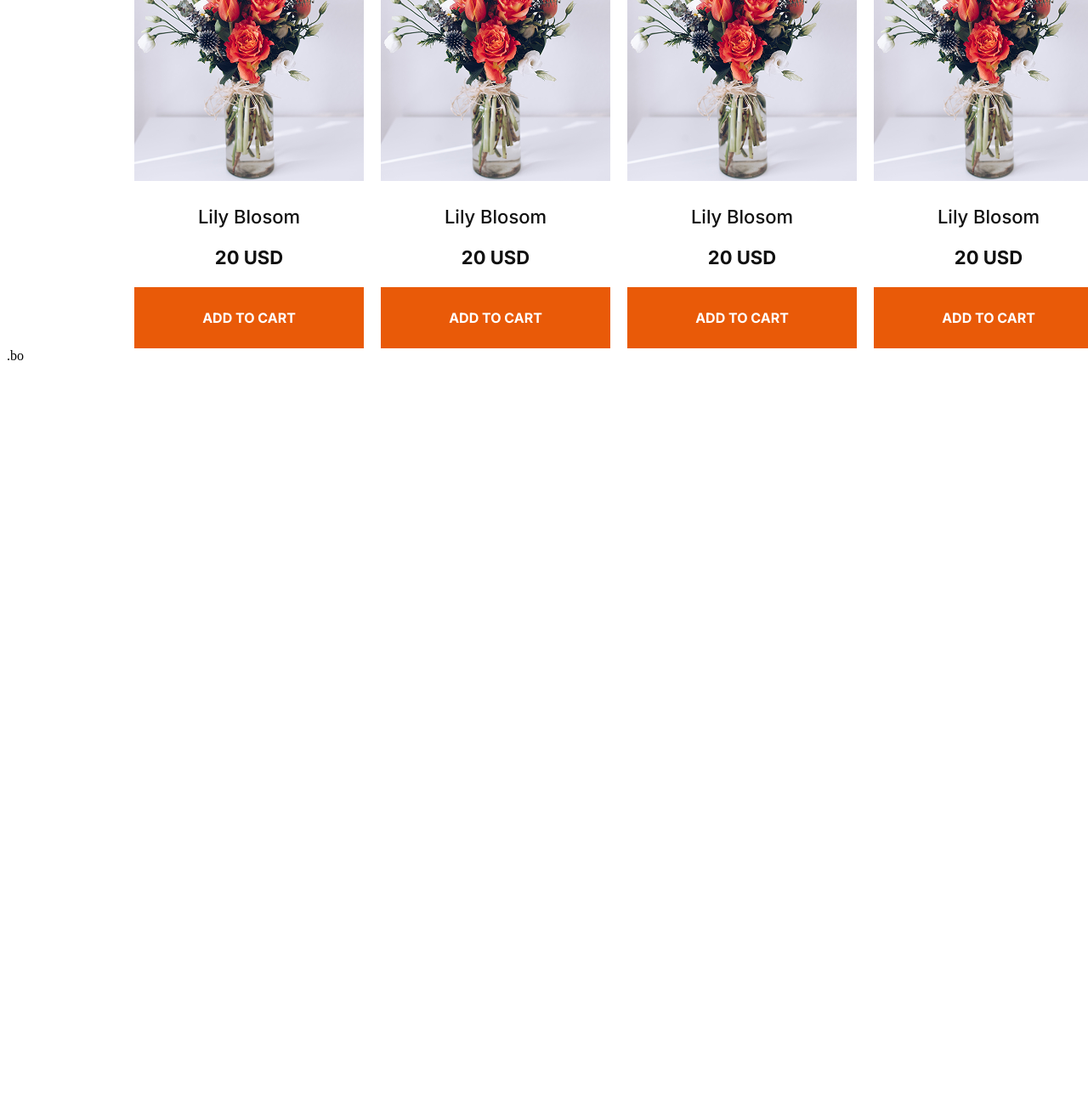
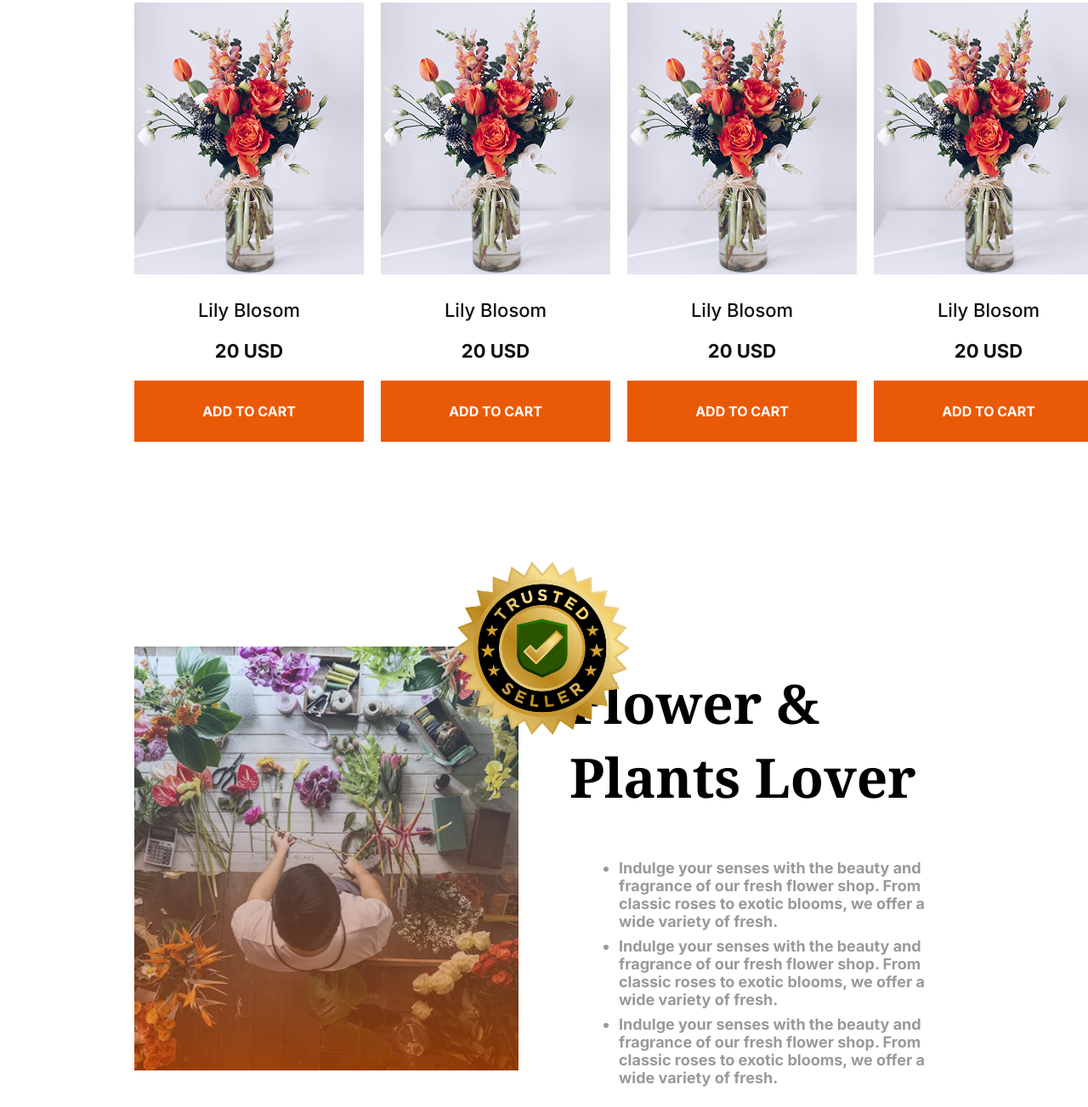
Before and after one commit to nobin7360/assignment-2, a plain HTML site: page index.html in a window 1280 px wide. Shown: the part 1819-3122 px from the top of the page at 85% size. Before the commit the page ends 2255 px from the top, so only its background shows below. Drawn offline with Linux system fonts and the light colour scheme.

Commit message:
plants lover added

```diff
--- a/css/index.css
+++ b/css/index.css
@@ -82,7 +82,7 @@ ul li a{
 }
 /* plant section design */
 .plants{
-    margin: 0 150px;
+    margin: 210px 150px;
     text-align: center;
     align-items: center;
 }
@@ -110,3 +110,46 @@ ul li a{
     font-size: 22px;
     color: #111111;
 }
+/* Lover points design */
+.plants-lover {
+  margin: 0 150px;
+}
+.lover-box {
+  display: flex;
+  justify-content: space-between;
+  align-items: center;
+  gap: 60px;
+  position: relative;
+}
+.lover-item {
+  flex: 1;
+  min-width: 300px;
+}
+.lover-item img {
+  width: 100%;
+  height: auto;
+}
+.love-title {
+  font-weight: bold;
+  font-size: 4rem;
+  color: #000000;
+}
+
+.lover-info ul li {
+  font-size: 18px;
+  color: rgba(0, 0, 0, 0.4);
+  list-style-type: disc;
+  margin-left: 1em;
+  margin-bottom: 8px;
+}
+.trust {
+  position: absolute;
+  top: -110px;
+  left: 35%;
+  width: 286px;
+  height: 286px;
+}
+.trust img {
+  width: 100%;
+  height: auto;
+}
--- a/index.html
+++ b/index.html
@@ -97,8 +97,24 @@
     </section>
     <section class="plants-lover">
         <div class="lover-box">
-            .bo
+            <div class="trust"><img src="images/trusted-badge.png" alt=""></div>
+            <div class="lover-item">
+                <img src="images/flower-store.png" alt="">
+            </div>
+            <div class="lover-item">
+                <div class="lover-info">
+                    <h2 class="love-title noto-serif-text">Flower & Plants Lover</h2>
+                    <ul>
+                        <li class="inter-text">Indulge your senses with the beauty and fragrance of our fresh flower shop. From classic roses to exotic blooms, we offer a wide variety of fresh.</li>
+                        <li class="inter-text">Indulge your senses with the beauty and fragrance of our fresh flower shop. From classic roses to exotic blooms, we offer a wide variety of fresh.</li>
+                        <li class="inter-text">Indulge your senses with the beauty and fragrance of our fresh flower shop. From classic roses to exotic blooms, we offer a wide variety of fresh.</li>
+                    </ul>
+                </div>
+            </div>
         </div>
     </section>
+
+
+
 </body>
 </html>
```
